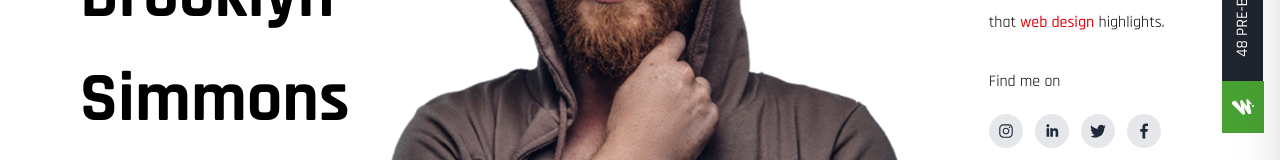
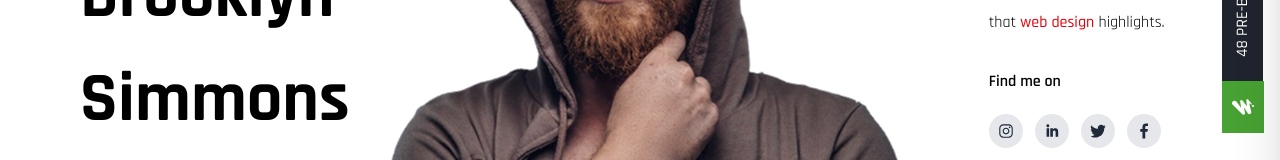
Before and after one commit to shaon6767/ebt-portfolio, a React (Vite) app: page / in a window 1280 px wide. Shown: the part 370-530 px from the top of the page. Built offline with nearby package versions, Linux system fonts and the light colour scheme.

Commit message:
add font weight

```diff
--- a/src/components/Banner.jsx
+++ b/src/components/Banner.jsx
@@ -70,7 +70,7 @@
             </div>
 
             <div className="space-y-3 lg:space-y-5 mt-0 lg:mt-8">
-              <p className='text-sm lg:text-base'>Find me on</p>
+              <p className='text-sm font-semibold lg:text-base'>Find me on</p>
 
               <div className="flex items-center gap-1 lg:gap-3">
 
```
